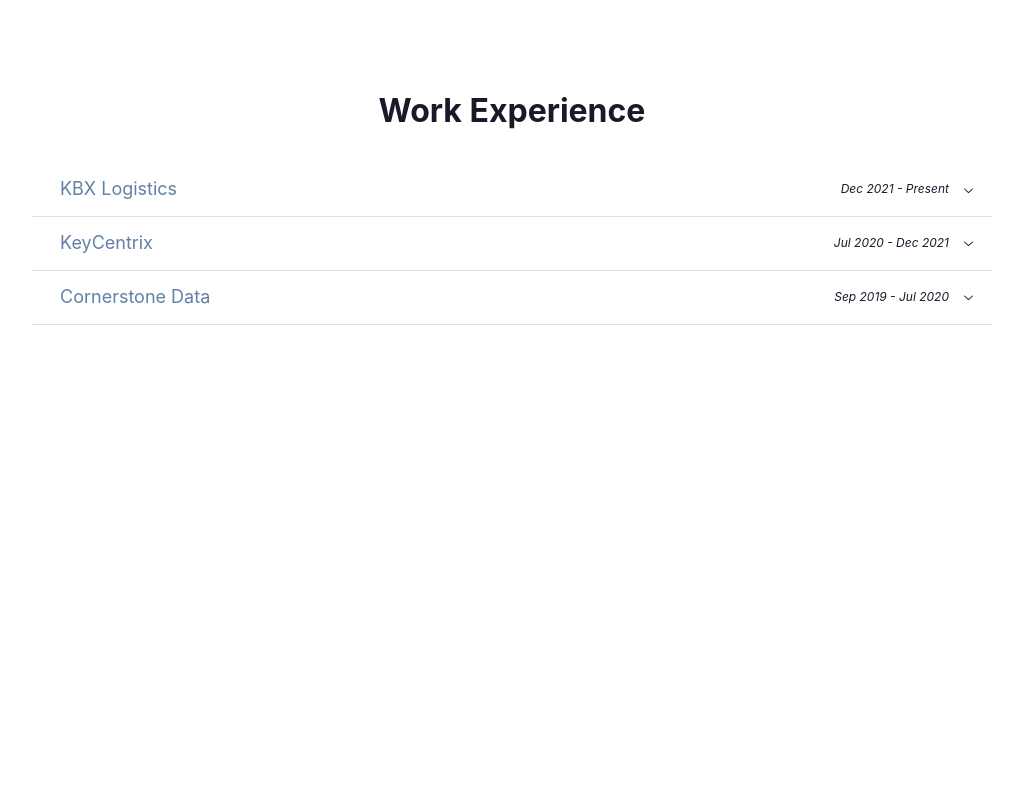
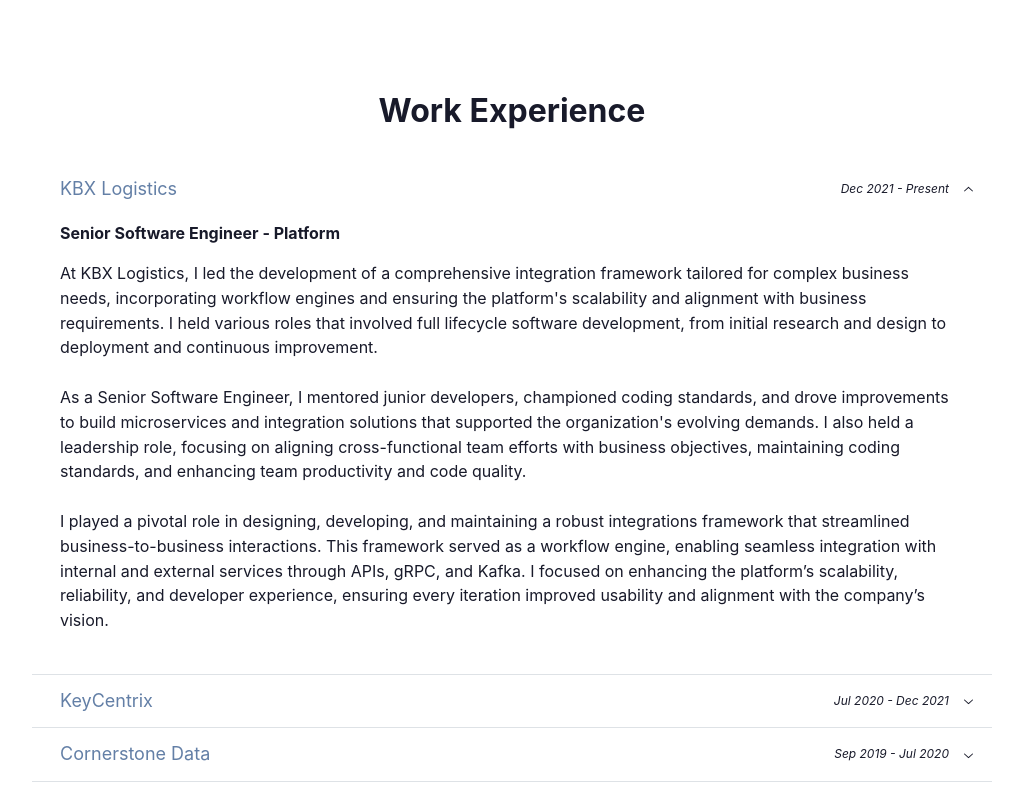
Before and after one commit to corbinmurray/corbinmurray-dev, a Next.js app: page / in a window 1280 px wide. Shown: the part 1352-2152 px from the top of the page, without its empty margins (0-1023 px from the left). Before the commit the page ends 1709 px from the top, so only its background shows below. Built offline with nearby package versions, Linux system fonts and the light colour scheme.

Commit message:
Make most recent experience default

```diff
--- a/components/Accordion/WorkExperienceAccordion.tsx
+++ b/components/Accordion/WorkExperienceAccordion.tsx
@@ -8,7 +8,7 @@
 	experiences: { dateRange: string; companyName: string; positionTitle: string; descriptions: string[] }[];
 }) => {
 	return (
-		<Accordion>
+		<Accordion defaultValue={experiences[0].companyName}>
 			{experiences.map((experience, i) => {
 				return (
 					<Accordion.Item key={i} value={experience.companyName}>
```
